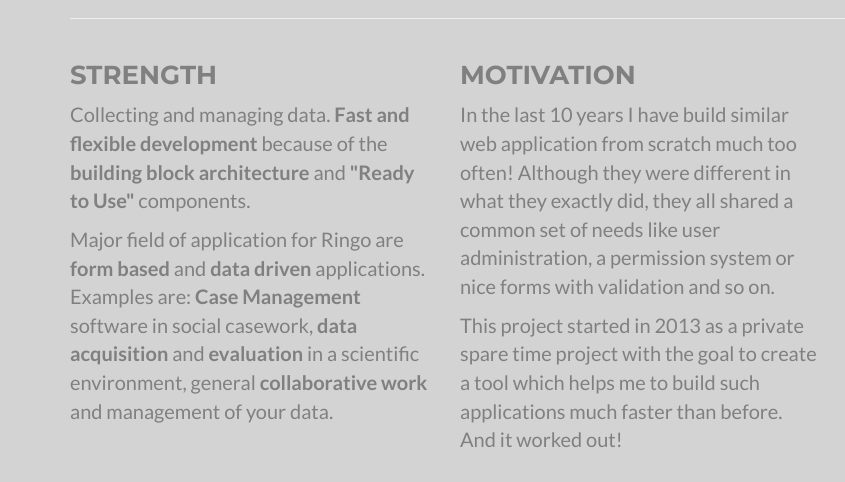
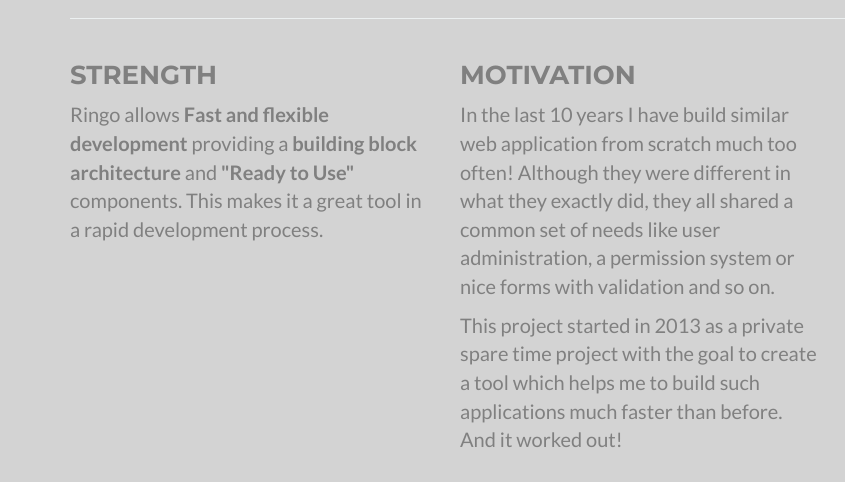
Before and after one commit to ringo-framework/website, a plain HTML site: page index.html in a window 1280 px wide. Shown: the part 1085-1567 px from the top of the page, 0-845 px from the left. Drawn offline with nearby package versions, Linux system fonts and the light colour scheme.

Commit message:
Replace strenght section

```diff
--- a/index.html
+++ b/index.html
@@ -129,23 +129,11 @@
             <div class="row">
                 <div class="col-sm-4">
                   <h3>Strength</h3>
-                  <p>
-                  Collecting and managing data. <strong>Fast and flexible
-                  development</strong> because
-                  of the <strong>building block architecture</strong> and
-                  <strong>"Ready to Use"</strong>
-                  components.</p>
-                  <p>
-                  Major field of application for Ringo are <strong>form
-                  based</strong> and <strong>data
-                  driven</strong> applications. Examples are:
-                  <strong>Case Management</strong>
-                  software in social casework, <strong>data
-                  acquisition</strong> and <strong>evaluation</strong>
-                  in a scientific environment, general
-                  <strong>collaborative work</strong> and management of your
-                  data.
-                  </p>
+                  <p>Ringo allows <strong>Fast and flexible
+                    development</strong> providing a <strong>building block
+                    architecture</strong> and <strong>"Ready to Use"</strong>
+                  components. This makes it a great tool in a rapid
+                  development process.</p>
                 </div>
                 <div class="col-sm-4">
                   <h3>Motivation</h3>
```
